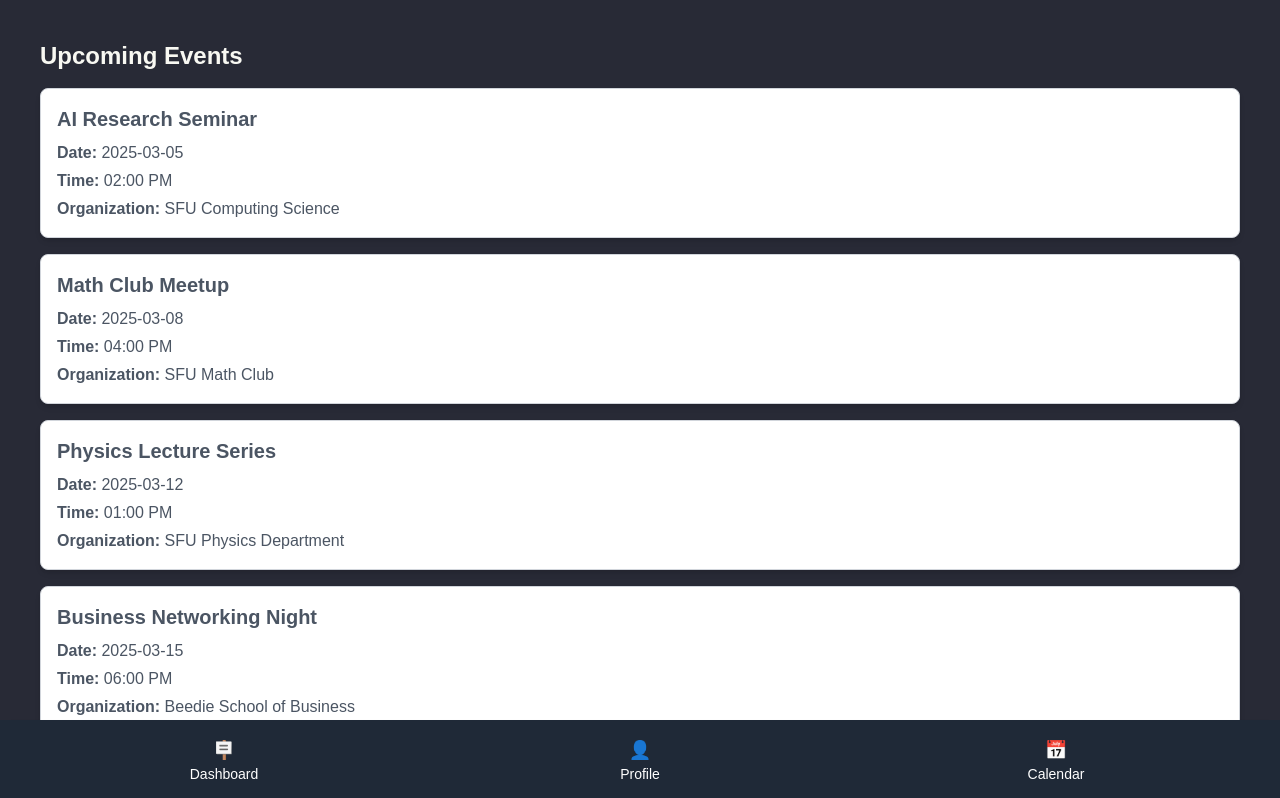
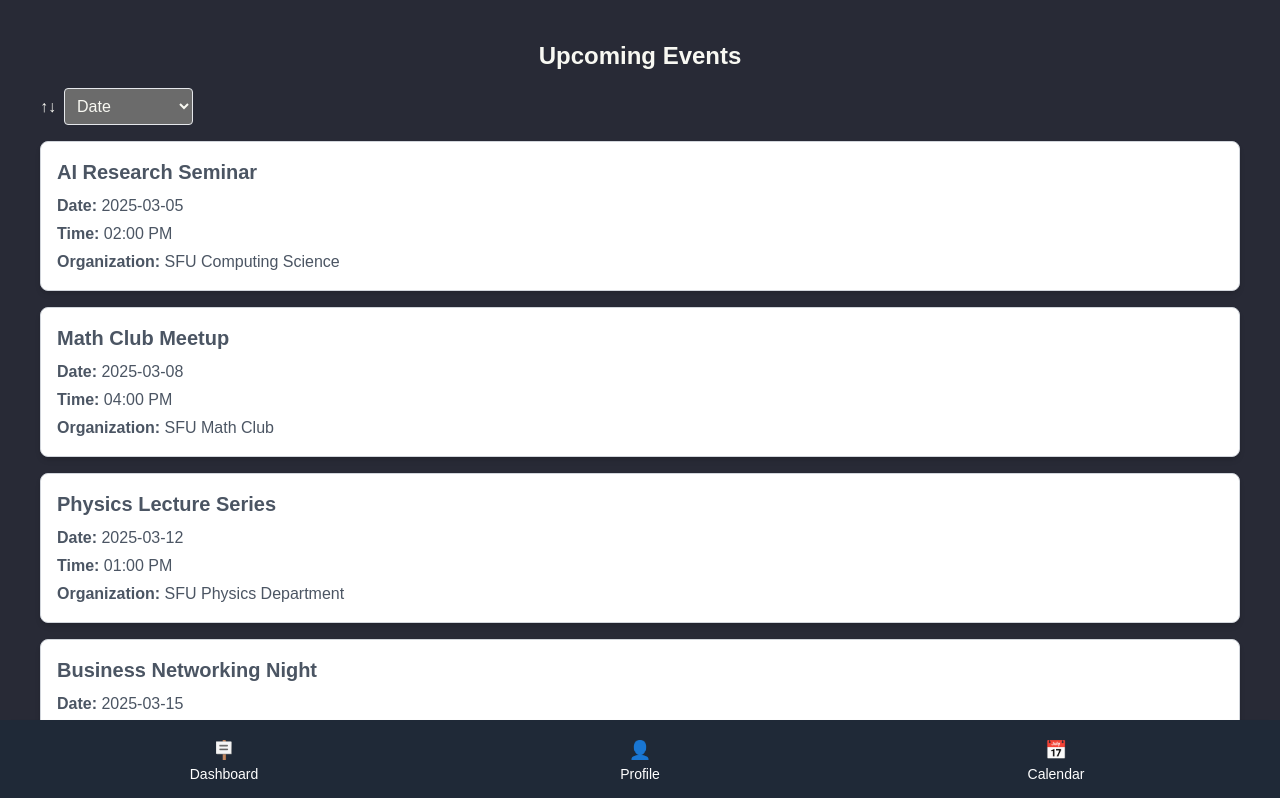
Before and after one commit to JeknJok/clubbr, a Next.js app: page /dashboard in a window 1280 px wide. Shown: the top 798 px of the page. Built offline with nearby package versions, Linux system fonts and the light colour scheme.

Commit message:
saddad
sadsddas

```diff
--- a/app/calendar/page.tsx
+++ b/app/calendar/page.tsx
@@ -24,7 +24,7 @@
 
   return (
     <main className="p-6 pb-16 min-h-screen">
-      <h1 className="text-2xl font-bold mb-4">Event Calendar</h1>
+      <h1 className="text-center text-2xl font-bold mb-4">Event Calendar</h1>
       <div className="flex flex-col items-center">
         {/* Calendar */}
         <Calendar
--- a/app/components/EventModal.tsx
+++ b/app/components/EventModal.tsx
@@ -18,7 +18,7 @@
         <p className="text-gray-600"><strong>Date:</strong> {event.date}</p>
         <p className="text-gray-600"><strong>Time:</strong> {event.time}</p>
         <p className="text-gray-600"><strong>Organization:</strong> {event.org}</p>
-        <p className="text-gray-600"><strong>Event Information:</strong><p>{event.info}</p></p>
+        <h1 className="text-gray-600"><strong>Event Information:</strong><p>{event.info}</p></h1>
 
         <button
           onClick={() => {
--- a/app/dashboard/page.tsx
+++ b/app/dashboard/page.tsx
@@ -3,22 +3,44 @@
 import BottomNav from "../components/NavBar";
 import EventModal from "../components/EventModal";
 import { events, Event } from "../components/Events";
-import { addToMyEvents } from "../components/myEvents"; // Import enrollment storage
+import { addToMyEvents } from "../components/myEvents";
 
 const Dashboard: React.FC = () => {
   const [selectedEvent, setSelectedEvent] = useState<Event | null>(null);
+  const [sortType, setSortType] = useState("date");
 
   const handleEnroll = (event: Event) => {
     addToMyEvents(event);
     setSelectedEvent(null);
   };
 
+  const sortedEvents = [...events].sort((a, b) => {
+    if (sortType === "date") {
+      return new Date(a.date).getTime() - new Date(b.date).getTime();
+    } else {
+      return a.org.localeCompare(b.org);
+    }
+  });
+
   return (
     <main className="p-6 pb-16 min-h-screen">
-      <h1 className="text-2xl font-bold mb-4">Upcoming Events</h1>
+      <h1 className="text-center text-2xl font-bold mb-4">Upcoming Events</h1>
+
+      <div className="mb-4">
+        <label className="mr-2">↑↓</label>
+        <select
+          value={sortType}
+          onChange={(e) => setSortType(e.target.value)}
+          className="border p-2 rounded"
+        >
+          <option value="date">Date</option>
+          <option value="org">Organization</option>
+          <option value="title">Event Name</option>
+        </select>
+      </div>
 
       <div className="grid grid-cols-1 gap-4">
-        {events.map((event) => (
+        {sortedEvents.map((event) => (
           <div
             key={event.id}
             className="bg-white shadow-md rounded-lg p-4 border border-gray-300 cursor-pointer hover:bg-gray-100 transition"
@@ -28,11 +50,11 @@
             <p className="text-gray-600 mb-1"><strong>Date:</strong> {event.date}</p>
             <p className="text-gray-600 mb-1"><strong>Time:</strong> {event.time}</p>
             <p className="text-gray-600"><strong>Organization:</strong> {event.org}</p>
+
           </div>
         ))}
       </div>
 
-      {/* Event Details Popup */}
       <EventModal event={selectedEvent} onClose={() => setSelectedEvent(null)} onEnroll={handleEnroll} />
 
       <BottomNav />
--- a/app/layout.tsx
+++ b/app/layout.tsx
@@ -13,7 +13,7 @@
 });
 
 export const metadata: Metadata = {
-  title: "Create Next App",
+  title: " Schedule App",
   description: "Generated by create next app",
 };
 
```
Also changed, not shown: public/assets/sort.png (added).
